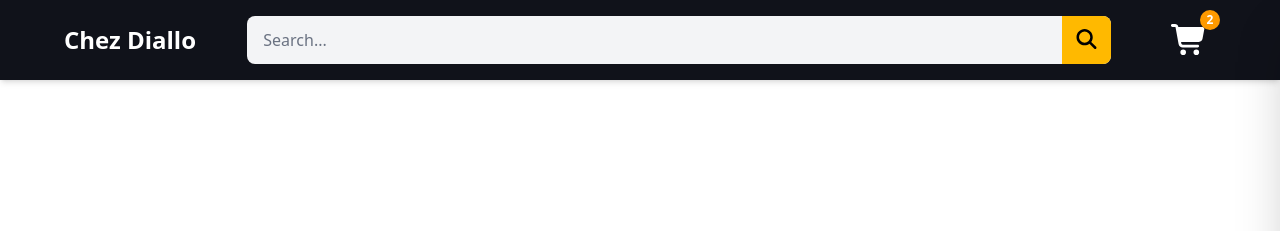
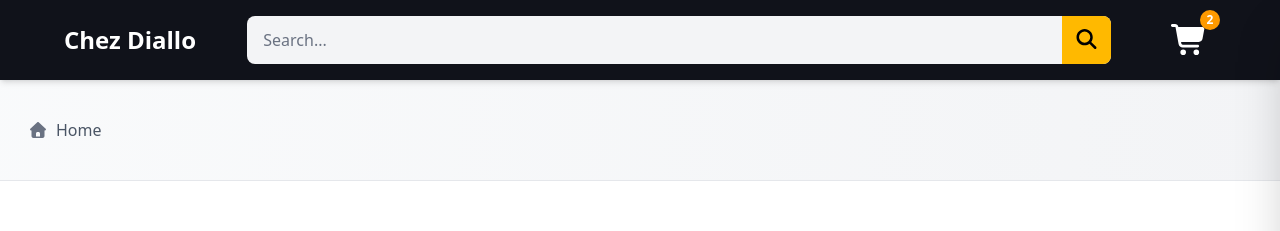
Before and after one commit to Therax1/EcommerceApp, a React (Vite) app in the folder client/: page / in a window 1280 px wide. Shown: the top 231 px of the page. Built offline with nearby package versions, Linux system fonts and the light colour scheme.

Commit message:
feat: ajouter les composants de la page d'accueil et du fil d'Ariane ; mettre à jour le routage dans l'application

```diff
--- a/client/src/App.jsx
+++ b/client/src/App.jsx
@@ -3,12 +3,13 @@ import Connexion from './auth/Connexion'
 import Inscription from './auth/Inscription'
 import ProductPage from './pages/ProductPage'
 import NavBar from './components/NavBar'
+import Home from './pages/Home'
 
 export default function App() {
     return(
         <Routes>
 
-            <Route path='/' element={ <NavBar/> } />
+            <Route path='/' element={ <Home/> } />
             <Route path='/inscription' element={ <Inscription/> } />
             <Route path='/productid' element={ <ProductPage/> } />
             <Route path='/connexion' element={ <Connexion/> } />
--- /dev/null
+++ b/client/src/components/Breadcrumb.jsx
@@ -0,0 +1,83 @@
+import { Link, useLocation } from 'react-router-dom'
+import { FontAwesomeIcon } from '@fortawesome/react-fontawesome'
+import { faChevronRight, faHome } from '@fortawesome/free-solid-svg-icons'
+
+export default function Breadcrumb() {
+    // Récupère l'URL actuelle (ex: /shop/product/123)
+    const location = useLocation()
+
+    // Divise le chemin en segments et filtre les vides
+    // Ex: "/shop/product" → ["shop", "product"]
+    const pathSegments = location.pathname
+        .split('/')
+        .filter(segment => segment !== '')
+
+    // Fonction pour formater le nom affiché (capitalize)
+    const formatName = (name) => {
+        return name.charAt(0).toUpperCase() + name.slice(1)
+    }
+
+    // Fonction pour construire le chemin complet jusqu'à un segment
+    // Ex: index=1 pour "product" → "/shop/product"
+    const buildPath = (index) => {
+        return '/' + pathSegments.slice(0, index + 1).join('/')
+    }
+
+    return (
+        <nav
+            aria-label="Breadcrumb"
+            className="bg-gray-50 py-6 px-4"
+        >
+            <div className="max-w-7xl mx-auto">
+                <ol className="flex items-center flex-wrap gap-2 text-sm md:text-base">
+                    {/* Lien Home (toujours présent) */}
+                    <li className="flex items-center gap-2">
+                        <Link
+                            to="/"
+                            className="text-gray-600 hover:text-amber-600 transition-colors flex items-center gap-2"
+                        >
+                            <FontAwesomeIcon icon={faHome} className="w-4 h-4" />
+                            <span>Home</span>
+                        </Link>
+                        {pathSegments.length > 0 && (
+                            <FontAwesomeIcon
+                                icon={faChevronRight}
+                                className="text-gray-400 w-3 h-3"
+                            />
+                        )}
+                    </li>
+
+                    {/* Génération dynamique des segments du chemin */}
+                    {pathSegments.map((segment, index) => {
+                        const isLast = index === pathSegments.length - 1
+                        const path = buildPath(index)
+
+                        return (
+                            <li key={path} className="flex items-center gap-2">
+                                {/* Si c'est le dernier segment, pas de lien (page actuelle) */}
+                                {isLast ? (
+                                    <span className="text-gray-900 font-semibold">
+                                        {formatName(segment)}
+                                    </span>
+                                ) : (
+                                    <>
+                                        <Link
+                                            to={path}
+                                            className="text-gray-600 hover:text-amber-600 transition-colors"
+                                        >
+                                            {formatName(segment)}
+                                        </Link>
+                                        <FontAwesomeIcon
+                                            icon={faChevronRight}
+                                            className="text-gray-400 w-3 h-3"
+                                        />
+                                    </>
+                                )}
+                            </li>
+                        )
+                    })}
+                </ol>
+            </div>
+        </nav>
+    )
+}
--- /dev/null
+++ b/client/src/components/BreadcrumbAdvanced.jsx
@@ -0,0 +1,122 @@
+import { Link, useLocation } from 'react-router-dom'
+import { FontAwesomeIcon } from '@fortawesome/react-fontawesome'
+import { faChevronRight, faHome } from '@fortawesome/free-solid-svg-icons'
+
+/**
+ * Composant Breadcrumb (Fil d'Ariane) avec labels personnalisables
+ *
+ * @param {Object} props
+ * @param {Object} props.customLabels - Objet pour personnaliser les noms affichés
+ * @param {string} props.className - Classes CSS additionnelles
+ *
+ * @example
+ * <Breadcrumb customLabels={{ product: "Produit", connexion: "Se connecter" }} />
+ */
+export default function BreadcrumbAdvanced({ customLabels = {}, className = "" }) {
+    const location = useLocation()
+
+    // Labels par défaut pour les routes courantes
+    const defaultLabels = {
+        shop: "Shop",
+        product: "Product",
+        connexion: "Connexion",
+        inscription: "Inscription",
+        about: "About",
+        contact: "Contact",
+        cart: "Cart",
+        checkout: "Checkout",
+        ...customLabels // Les labels personnalisés écrasent les défauts
+    }
+
+    // Divise le chemin en segments
+    const pathSegments = location.pathname
+        .split('/')
+        .filter(segment => segment !== '')
+
+    // Fonction pour obtenir le label à afficher
+    const getLabel = (segment) => {
+        // Cherche d'abord dans les labels personnalisés/défauts
+        if (defaultLabels[segment.toLowerCase()]) {
+            return defaultLabels[segment.toLowerCase()]
+        }
+        // Sinon, formate le segment (capitalize + remplace tirets)
+        return segment
+            .split('-')
+            .map(word => word.charAt(0).toUpperCase() + word.slice(1))
+            .join(' ')
+    }
+
+    // Construit le chemin complet jusqu'à un index
+    const buildPath = (index) => {
+        return '/' + pathSegments.slice(0, index + 1).join('/')
+    }
+
+    return (
+        <nav
+            aria-label="Breadcrumb navigation"
+            className={`bg-gradient-to-r from-gray-50 to-gray-100 py-8 px-4 border-b border-gray-200 ${className}`}
+        >
+            <div className="max-w-7xl mx-auto">
+                <ol className="flex items-center flex-wrap gap-2 text-sm md:text-base">
+                    {/* Lien Home */}
+                    <li className="flex items-center gap-2">
+                        <Link
+                            to="/"
+                            className="group flex items-center gap-2 px-3 py-1.5 rounded-lg hover:bg-white transition-all duration-200"
+                            aria-label="Go to homepage"
+                        >
+                            <FontAwesomeIcon
+                                icon={faHome}
+                                className="w-4 h-4 text-gray-500 group-hover:text-amber-600 transition-colors"
+                            />
+                            <span className="text-gray-600 group-hover:text-amber-600 font-medium transition-colors">
+                                Home
+                            </span>
+                        </Link>
+                        {pathSegments.length > 0 && (
+                            <FontAwesomeIcon
+                                icon={faChevronRight}
+                                className="text-gray-300 w-3 h-3"
+                            />
+                        )}
+                    </li>
+
+                    {/* Segments du chemin */}
+                    {pathSegments.map((segment, index) => {
+                        const isLast = index === pathSegments.length - 1
+                        const path = buildPath(index)
+                        const label = getLabel(segment)
+
+                        return (
+                            <li key={path} className="flex items-center gap-2">
+                                {isLast ? (
+                                    // Page actuelle (pas de lien)
+                                    <span
+                                        className="px-3 py-1.5 bg-amber-50 text-amber-700 font-semibold rounded-lg"
+                                        aria-current="page"
+                                    >
+                                        {label}
+                                    </span>
+                                ) : (
+                                    // Page intermédiaire (avec lien)
+                                    <>
+                                        <Link
+                                            to={path}
+                                            className="px-3 py-1.5 text-gray-600 hover:text-amber-600 hover:bg-white font-medium rounded-lg transition-all duration-200"
+                                        >
+                                            {label}
+                                        </Link>
+                                        <FontAwesomeIcon
+                                            icon={faChevronRight}
+                                            className="text-gray-300 w-3 h-3"
+                                        />
+                                    </>
+                                )}
+                            </li>
+                        )
+                    })}
+                </ol>
+            </div>
+        </nav>
+    )
+}
--- a/client/src/components/CartPopUp.jsx
+++ b/client/src/components/CartPopUp.jsx
@@ -170,13 +170,6 @@ export default function CartPopUp({ isOpen, onClose, cartItems = [] }) {
                         >
                             Checkout
                         </Link>
-                        <Link
-                            to="/comparison"
-                            onClick={onClose}
-                            className="flex-1 py-2.5 border-2 border-gray-900 text-gray-900 font-semibold rounded-full hover:bg-gray-900 hover:text-white transition-colors text-center"
-                        >
-                            Comparison
-                        </Link>
                     </div>
                 </div>
             </div>
--- a/client/src/pages/Home.jsx
+++ b/client/src/pages/Home.jsx
@@ -0,0 +1,11 @@
+import NavBar from "../components/NavBar"
+import Breadcrumb from "../components/Breadcrumb"
+import BreadcrumbAdvanced from "../components/BreadcrumbAdvanced"
+export default function Home(){
+    return(
+        <>
+            <NavBar />
+            <BreadcrumbAdvanced />
+        </>
+    )
+}
```
Also changed, not shown: 1 other file (tests, documents, lock files or other folders).
